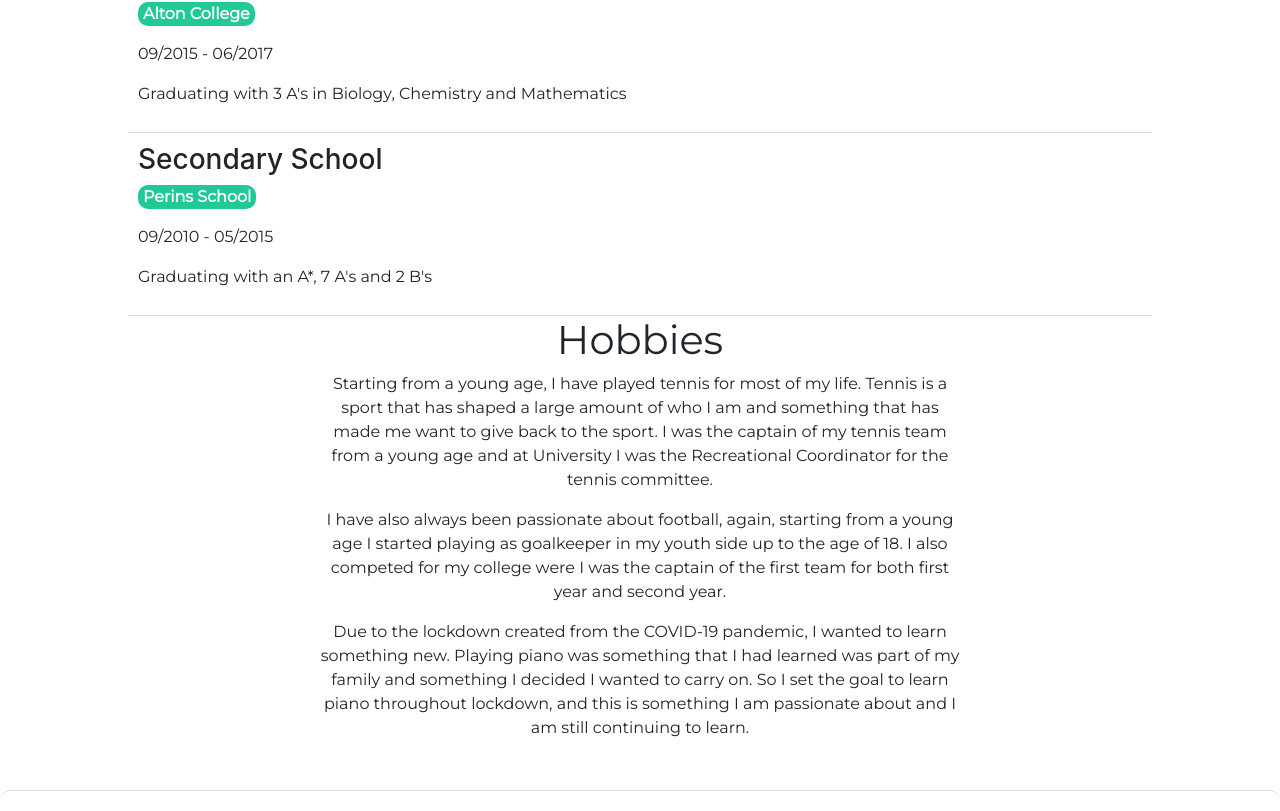
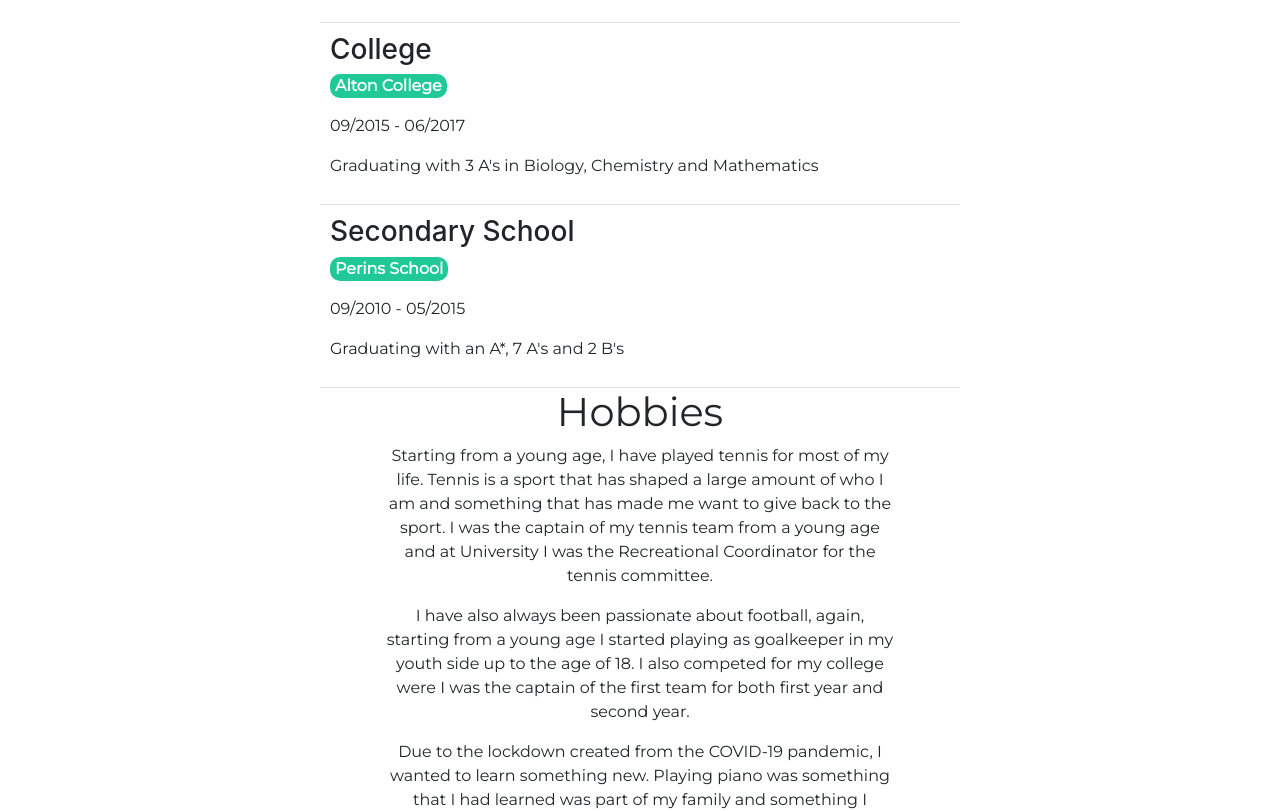
Before and after one commit to jakeshepherd/jakeshepherd.github.io, a React (Create React App) app: page /#/cv in a window 1280 px wide. Shown: the part 869-1680 px from the top of the page. Built offline with nearby package versions, Linux system fonts and the light colour scheme.

Commit message:
Change widths

```diff
--- a/src/CSS/CV.css
+++ b/src/CSS/CV.css
@@ -6,7 +6,7 @@ h1 {
     margin: auto;
     padding: 10px;
     text-align: center;
-    width: 80%;
+    width: 50%;
     border-bottom: #ddd 1px solid;
 }
 
@@ -38,7 +38,7 @@ h1 {
 
 .hobbie-descriptions {
     margin: auto;
-    width: 50%;
+    width: 40%;
 }
 
 .hobbies {
```
